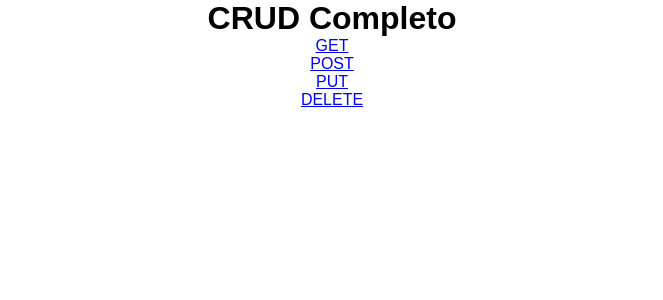
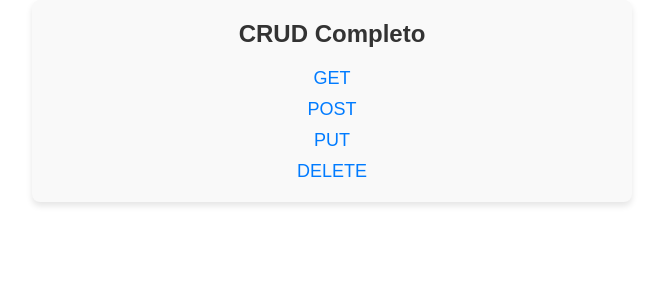
Before and after one commit to F3rNnd4/crud-front-02, a Next.js app: page / in a window 1280 px wide. Shown: the top 300 px of the page, without its empty margins (308-971 px from the left). Built offline with nearby package versions, Linux system fonts and the light colour scheme.

Commit message:
feat: add back buttons

```diff
--- a/src/app/get/[id]/page.jsx
+++ b/src/app/get/[id]/page.jsx
@@ -42,6 +42,10 @@ export default function GetByIdPage() {
       <p className={styles.text}>Nome: {comment.name}</p>
       <p className={styles.text}>Email: {comment.email}</p>
       <p className={styles.footer}>Comentário: {comment.body}</p>
+
+      <button className={styles.backButton} onClick={() => window.history.back()}>
+        Voltar
+      </button>
     </div>
   );
 }
--- a/src/app/get/page.jsx
+++ b/src/app/get/page.jsx
@@ -36,6 +36,9 @@ export default function GetPage() {
 
   return (
     <div className={styles.container}>
+      <button className={styles.backButton} onClick={() => window.history.back()}>
+        Voltar
+      </button>
       <h1 className={styles.title}>Lista de Comentários</h1>
       <h2 className={styles.subtitle}>Comentários ({comments.length})</h2>
       {loading ? (
--- a/src/app/page.jsx
+++ b/src/app/page.jsx
@@ -1,18 +1,16 @@
 import Link from 'next/link';
+import styles from './page.module.css';
 
 export default function Home() {
   return (
-    <div>
-      <h1>CRUD Completo</h1>
-      <nav>
+    <div className={styles.container}>
+      <h1 className={styles.title}>CRUD Completo</h1>
+      <nav className={styles.nav}>
         <Link href="/get">GET</Link>
-        <br />
         <Link href="/post">POST</Link>
-        <br />
         <Link href="/put">PUT</Link>
-        <br />
         <Link href="/delete">DELETE</Link>
       </nav>
     </div>
-  )
+  );
 }
--- a/src/app/page.module.css
+++ b/src/app/page.module.css
@@ -1,167 +1,33 @@
-.page {
-  --gray-rgb: 0, 0, 0;
-  --gray-alpha-200: rgba(var(--gray-rgb), 0.08);
-  --gray-alpha-100: rgba(var(--gray-rgb), 0.05);
-
-  --button-primary-hover: #383838;
-  --button-secondary-hover: #f2f2f2;
-
-  display: grid;
-  grid-template-rows: 20px 1fr 20px;
-  align-items: center;
-  justify-items: center;
-  min-height: 100svh;
-  padding: 80px;
-  gap: 64px;
-  font-family: var(--font-geist-sans);
+.container {
+  font-family: Arial, sans-serif;
+  text-align: center;
+  margin: 0 auto;
+  padding: 20px;
+  max-width: 600px;
+  background-color: #f9f9f9;
+  border-radius: 8px;
+  box-shadow: 0 4px 6px rgba(0, 0, 0, 0.1);
 }
 
-@media (prefers-color-scheme: dark) {
-  .page {
-    --gray-rgb: 255, 255, 255;
-    --gray-alpha-200: rgba(var(--gray-rgb), 0.145);
-    --gray-alpha-100: rgba(var(--gray-rgb), 0.06);
-
-    --button-primary-hover: #ccc;
-    --button-secondary-hover: #1a1a1a;
-  }
+.title {
+  font-size: 24px;
+  color: #333;
+  margin-bottom: 20px;
 }
 
-.main {
+.nav {
   display: flex;
   flex-direction: column;
-  gap: 32px;
-  grid-row-start: 2;
+  gap: 10px;
 }
 
-.main ol {
-  font-family: var(--font-geist-mono);
-  padding-left: 0;
-  margin: 0;
-  font-size: 14px;
-  line-height: 24px;
-  letter-spacing: -0.01em;
-  list-style-position: inside;
+.nav a {
+  text-decoration: none;
+  color: #007bff;
+  font-size: 18px;
+  transition: color 0.3s ease;
 }
 
-.main li:not(:last-of-type) {
-  margin-bottom: 8px;
+.nav a:hover {
+  color: #0056b3;
 }
-
-.main code {
-  font-family: inherit;
-  background: var(--gray-alpha-100);
-  padding: 2px 4px;
-  border-radius: 4px;
-  font-weight: 600;
-}
-
-.ctas {
-  display: flex;
-  gap: 16px;
-}
-
-.ctas a {
-  appearance: none;
-  border-radius: 128px;
-  height: 48px;
-  padding: 0 20px;
-  border: 1px solid transparent;
-  transition:
-    background 0.2s,
-    color 0.2s,
-    border-color 0.2s;
-  cursor: pointer;
-  display: flex;
-  align-items: center;
-  justify-content: center;
-  font-size: 16px;
-  line-height: 20px;
-  font-weight: 500;
-}
-
-a.primary {
-  background: var(--foreground);
-  color: var(--background);
-  gap: 8px;
-}
-
-a.secondary {
-  border-color: var(--gray-alpha-200);
-  min-width: 158px;
-}
-
-.footer {
-  grid-row-start: 3;
-  display: flex;
-  gap: 24px;
-}
-
-.footer a {
-  display: flex;
-  align-items: center;
-  gap: 8px;
-}
-
-.footer img {
-  flex-shrink: 0;
-}
-
-/* Enable hover only on non-touch devices */
-@media (hover: hover) and (pointer: fine) {
-  a.primary:hover {
-    background: var(--button-primary-hover);
-    border-color: transparent;
-  }
-
-  a.secondary:hover {
-    background: var(--button-secondary-hover);
-    border-color: transparent;
-  }
-
-  .footer a:hover {
-    text-decoration: underline;
-    text-underline-offset: 4px;
-  }
-}
-
-@media (max-width: 600px) {
-  .page {
-    padding: 32px;
-    padding-bottom: 80px;
-  }
-
-  .main {
-    align-items: center;
-  }
-
-  .main ol {
-    text-align: center;
-  }
-
-  .ctas {
-    flex-direction: column;
-  }
-
-  .ctas a {
-    font-size: 14px;
-    height: 40px;
-    padding: 0 16px;
-  }
-
-  a.secondary {
-    min-width: auto;
-  }
-
-  .footer {
-    flex-wrap: wrap;
-    align-items: center;
-    justify-content: center;
-  }
-}
-
-@media (prefers-color-scheme: dark) {
-  .logo {
-    filter: invert();
-  }
-}
--- a/src/app/post/page.jsx
+++ b/src/app/post/page.jsx
@@ -92,6 +92,10 @@ export default function PostPage() {
           </li>
         ))}
       </ul>
+
+      <button className={styles.backButton} onClick={() => window.history.back()}>
+        Voltar
+      </button>
     </div>
   );
 }
```
Also changed, not shown: src/app/get/[id]/[id].module.css (+12 -0 lines), src/app/get/get.module.css (+14 -0 lines), src/app/post/post.module.css (+12 -0 lines).
